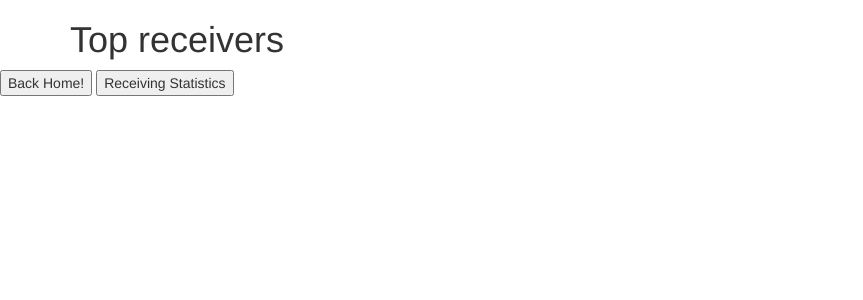
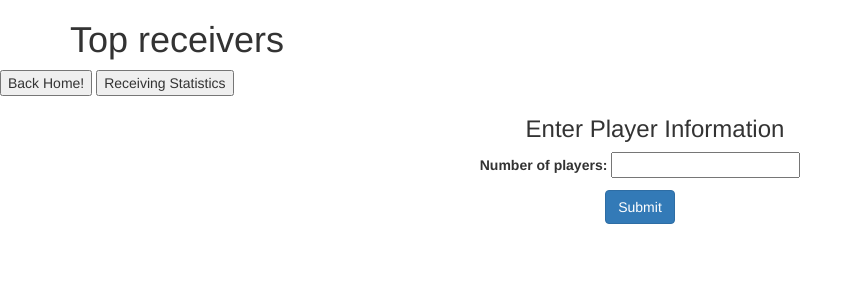
Before and after one commit to fordoelgordo/NFL-Statistics-Application, a Django app: page /receivingpage/topreceivingpage/ in a window 1280 px wide. Shown: the top 300 px of the page, without its empty margins (0-863 px from the left). Run offline with Django 3.2, Linux system fonts and the light colour scheme; parts of the project's set-up code (start-up, migrations or seed data) failed here and were passed over; some libraries are stand-ins or nearby versions.

Commit message:
added interface to top recievers page

```diff
--- a/nfl_site/receiving/forms.py
+++ b/nfl_site/receiving/forms.py
@@ -4,3 +4,7 @@ from django import forms
 class ReceiveForm(forms.Form):
     first_name = forms.CharField(max_length=100)
     last_name = forms.CharField(max_length=100)
+
+
+class TopReceiveForm(forms.Form):
+    player_num = forms.IntegerField(label='Number of players')
--- a/nfl_site/receiving/views.py
+++ b/nfl_site/receiving/views.py
@@ -1,7 +1,7 @@
 from django.shortcuts import get_object_or_404, render
 
 from .nfldata import get_player_dict
-from .forms import ReceiveForm
+from .forms import ReceiveForm, TopReceiveForm
 
 
 def receiving_page(request):
@@ -32,5 +32,15 @@ def receiving_page(request):
 
 
 def top_receiving_page(request):
+    submit_button = request.POST.get("submit")
 
-    return render(request, 'receiving/topreceiving.html', {})
+    form = TopReceiveForm(request.POST or None)
+
+    if form.is_valid():
+        player_num = form.cleaned_data.get('player_num')
+
+        print('---------------' + str(player_num) + '---------------')
+
+    context = {'form': form}
+
+    return render(request, 'receiving/topreceiving.html', context)
--- a/nfl_site/templates/receiving/topreceiving.html
+++ b/nfl_site/templates/receiving/topreceiving.html
@@ -17,6 +17,16 @@
     <button onclick="window.location.href='/'">Back Home!</button>
     <button onclick="window.location.href='/receivingpage/'">Receiving Statistics</button>
 
+    <div class="container text-center">
+        <div class="container">
+            <h3>Enter Player Information</h3>
+        </div>
+        <form action="" method="Post">
+            {% csrf_token %}
+            {{ form.as_p }}
+            <input type="Submit" class="btn btn-primary" name="submit" value="Submit"/>
+        </form>
+    </div>
 
 
 </body>
```
